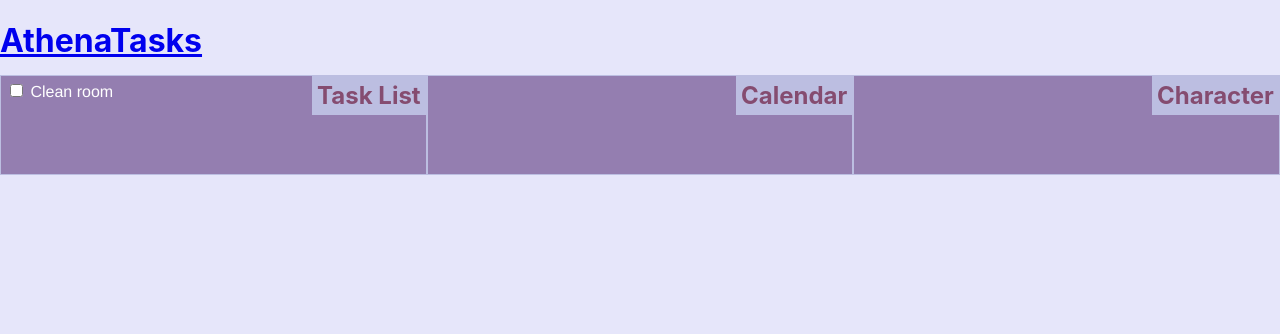
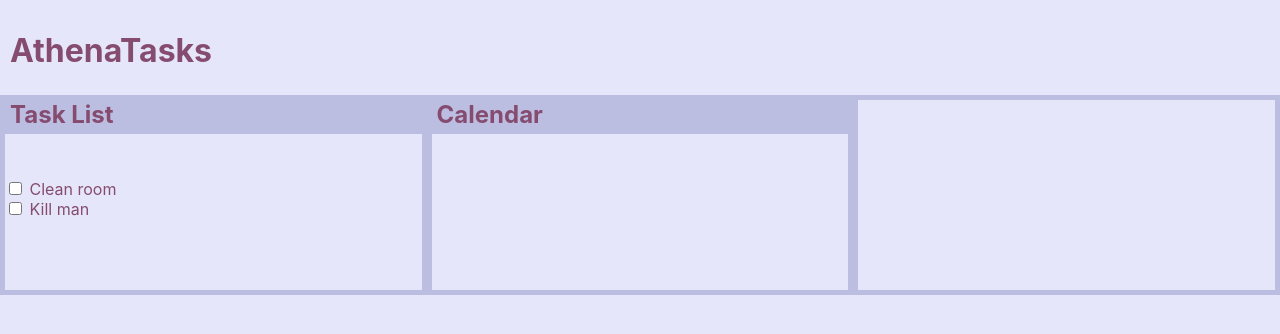
Before and after one commit to gbradforth/AthenaTasks, a React (Create React App) app: page / in a window 1280 px wide. Shown: the top 334 px of the page. Built offline with nearby package versions, Linux system fonts and the light colour scheme.

Commit message:
more pretty

```diff
--- a/src/App.css
+++ b/src/App.css
@@ -30,9 +30,10 @@
 h1 {
   margin-bottom: 15px;
   color: #854c70;
+  padding: 10px;
 }
 
-a:visited {
+a,a:visited {
   color: #854c70;
   text-decoration: none;
 }
@@ -40,30 +41,27 @@ a:visited {
 h2 {
   position: relative;
   top: -25px;
-  right: -5px;
   background-color: #bcbee1;
-  border: 1px solid bcbee1;
   color: #854c70;
   padding: 5px;
-  float: right;
+  width: 100%;
 }
 
 p,input,label {
-  font-family: Helvetica;
-  color: white;
-  background-color: #947eb0;
+  color: #854c70;
+  background-color: #e6e6fa;
 }
 
 #tasks,#calendar,#character {
   position: relative;
-  border: 1px solid #bcbee1;
+  border: 5px solid #bcbee1;
   margin-bottom: 15px;
-  background-color: #947eb0;
+  background-color: #e6e6fa;
   width: 90%;
-  height: 100px;
+  height: 200px;
   margin-right: auto;
   margin-left: auto;
-  padding: 5px;
+  /* padding: 5px; */
 }
 
 .row {
--- a/src/App.js
+++ b/src/App.js
@@ -9,7 +9,9 @@ function App() {
             <div id = "tasks">
                 <h2>Task List</h2>
                 <input type="checkbox"/>
-                <label for="vehicle1"> Clean room</label>
+                <label> Clean room</label> <br/>
+                <input type="checkbox"/>
+                <label> Kill man</label> <br/>
             </div>
 
             <div id = "calendar">
@@ -17,7 +19,7 @@ function App() {
             </div>
 
             <div id="character">
-                <h2>Character</h2>
+
             </div>
         </div>
       </body>
```
